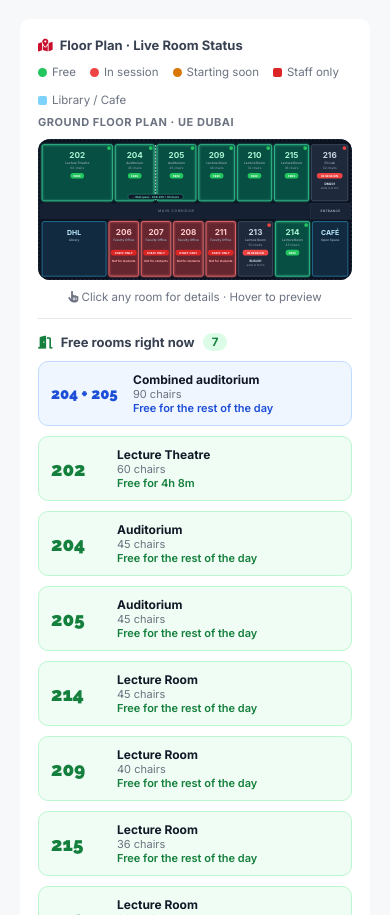
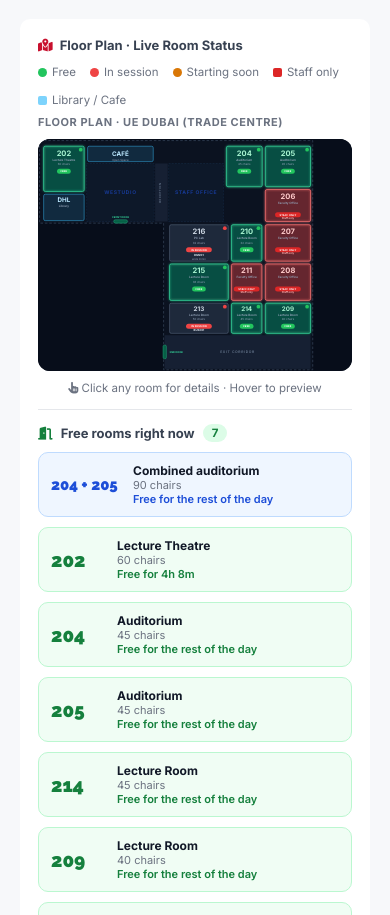
Before and after one commit to astrax-gif/Ue-portal, a website: page index.html in a window 390 px wide. Shown: the part 816-1731 px from the top of the page. Drawn offline with Linux system fonts and the light colour scheme.

Commit message:
feat: redesign floor plan to match actual UE Dubai layout + fix 204/205 wall logic
- Replace rectangular layout with irregular L-shaped building polygon
  matching the bird's-eye sketch of UE Dubai Trade Centre campus
- Left block: 202, Café, DHL Library, WEStudio open area, Reception strip,
  Staff Office; Front Door marker at bottom
- Right column: 204/205 auditoriums at top, faculty offices 206-209 going
  down the right side
- Lower block: PC Lab 216, rooms 210/211/213/214/215 in a 3-row grid,
  Exit Corridor with 2nd Door marker
- Room text scales responsively by room height (tiny / compact tiers)
  so labels never overflow smaller cells
- Movable wall between 204 and 205 now only appears when BOTH rooms have
  an active event/class running simultaneously (not when rooms are free)

```diff
--- a/data.js
+++ b/data.js
@@ -107,31 +107,41 @@ function nextId() { return _nextId++; }
 // ─── Floor plan layout data ───────────────────────────
 const FLOOR_LAYOUTS = {
   1: {
-    w:1000, h:450,
-    label:'Ground Floor Plan · UE Dubai',
-    struct:[
-      ['outer',    0,   0, 1000, 450, null],
-      ['corridor', 5, 205,  990,  50, 'Main Corridor'],
-      ['util',   868, 205,  127,  50, 'Entrance'],
+    w: 1000, h: 740,
+    label: 'Floor Plan · UE Dubai (Trade Centre)',
+    // Irregular L-shaped building: left block is shorter, right corridor extends further down
+    polyOuter: '5,5 875,5 875,735 400,735 400,268 5,268 5,5',
+    struct: [
+      // Large open/non-room zones
+      ['studio',      155,  78, 215, 185, 'WEStudio'],
+      ['studio',      416,  78, 175, 185, 'Staff Office'],
+      ['corridor-v',  373,  78,  40, 185, 'Reception'],
+      // Lower exit corridor (between lower rooms and 2nd door)
+      ['corridor',    403, 625, 465, 107, 'Exit Corridor'],
+      // Entry / exit doors on the building outline
+      ['door',        263, 262, 'h',   0, 'Front Door'],
+      ['door',        403, 678, 'v',   0, '2nd Door'],
     ],
-    rooms:[
-      // top row
-      ['202',  10,  15, 230, 185],
-      ['204', 243,  15, 130, 185],
-      ['205', 376,  15, 130, 185],
-      ['209', 509,  15, 120, 185],
-      ['210', 632,  15, 115, 185],
-      ['215', 750,  15, 115, 185],
-      ['216', 868,  15, 122, 185],
-      // bottom row
-      ['DHL', 10,  260, 210, 180],
-      ['206', 223, 260, 100, 180],
-      ['207', 326, 260, 100, 180],
-      ['208', 429, 260, 100, 180],
-      ['211', 532, 260, 100, 180],
-      ['213', 635, 260, 115, 180],
-      ['214', 753, 260, 115, 180],
-      ['CAFE',871, 260, 119, 180],
+    rooms: [
+      // ── Left block (y: 20–265) ──────────────────────
+      ['202',  15,  20, 135, 150],   // Lecture Theatre
+      ['CAFE', 155, 20, 215,  55],   // Café / open space
+      ['DHL',  15, 173, 135,  90],   // Library
+      // ── Top-right auditoriums ────────────────────────
+      ['204',  597,  20, 120, 135],
+      ['205',  721,  20, 150, 135],
+      // ── Right faculty-office column (top → bottom) ──
+      ['206',  721, 158, 150, 108],  // just below 205, still in upper block
+      ['207',  721, 270, 150, 122],  // lower block row 1
+      ['208',  721, 395, 150, 122],  // lower block row 2
+      ['209',  721, 520, 150, 102],  // lower block row 3
+      // ── Lower left-centre area ───────────────────────
+      ['216',  416, 270, 193, 122],  // PC Lab  (row 1 left)
+      ['210',  613, 270, 103, 122],  //         (row 1 right)
+      ['215',  416, 395, 193, 122],  //         (row 2 left)
+      ['211',  613, 395, 103, 122],  // Faculty (row 2 right)
+      ['213',  416, 520, 193, 102],  //         (row 3 left)
+      ['214',  613, 520, 103, 102],  //         (row 3 right)
     ],
   },
 };
--- a/index.html
+++ b/index.html
@@ -309,14 +309,39 @@ function renderFP(){
     <pattern id="maint" patternUnits="userSpaceOnUse" width="8" height="8" patternTransform="rotate(45)"><rect width="4" height="8" fill="#1E293B"/><rect x="4" width="4" height="8" fill="#273449"/></pattern>
   </defs>`;
 
+  // Full-canvas dark background + irregular building polygon
+  svg+=`<rect x="0" y="0" width="${plan.w}" height="${plan.h}" fill="#070D1A"/>`;
+  if(plan.polyOuter){
+    svg+=`<polygon points="${plan.polyOuter}" fill="#0B1220" stroke="#334155" stroke-width="2.5" stroke-dasharray="8 6"/>`;
+  }
+
   plan.struct.forEach(([type,x,y,w,h,label])=>{
-    if(type==='outer') svg+=`<rect x="${x+2}" y="${y+2}" width="${w-4}" height="${h-4}" rx="6" fill="#0B1220" stroke="#334155" stroke-width="2" stroke-dasharray="7 6"/>`;
-    else if(type==='corridor'){
+    if(type==='outer'){
+      if(!plan.polyOuter) svg+=`<rect x="${x+2}" y="${y+2}" width="${w-4}" height="${h-4}" rx="6" fill="#0B1220" stroke="#334155" stroke-width="2" stroke-dasharray="7 6"/>`;
+    } else if(type==='corridor'){
       svg+=`<rect x="${x}" y="${y}" width="${w}" height="${h}" fill="#162033"/>`;
-      if(label) svg+=`<text x="${x+w/2-60}" y="${y+h/2+4}" text-anchor="middle" font-size="11" font-weight="600" fill="#64748B" ${F} letter-spacing="2">${label.toUpperCase()}</text>`;
+      if(label) svg+=`<text x="${x+w/2}" y="${y+h/2+4}" text-anchor="middle" font-size="11" font-weight="600" fill="#64748B" ${F} letter-spacing="2">${label.toUpperCase()}</text>`;
+    } else if(type==='corridor-v'){
+      // Vertical strip — rotated label
+      svg+=`<rect x="${x}" y="${y}" width="${w}" height="${h}" fill="#162033"/>`;
+      if(label) svg+=`<text x="${x+w/2}" y="${y+h/2}" text-anchor="middle" font-size="9" font-weight="600" fill="#64748B" ${F} letter-spacing="1.5" transform="rotate(-90,${x+w/2},${y+h/2})">${label.toUpperCase()}</text>`;
+    } else if(type==='studio'){
+      // Large open area (WEStudio, Staff Office)
+      svg+=`<rect x="${x}" y="${y}" width="${w}" height="${h}" fill="#0D1829" stroke="#1E3A5F" stroke-width="1" stroke-dasharray="6 4"/>`;
+      if(label) svg+=`<text x="${x+w/2}" y="${y+h/2+6}" text-anchor="middle" font-size="${w>150?16:12}" font-weight="800" fill="#1D4ED8" ${F} opacity="0.6" letter-spacing="2">${label.toUpperCase()}</text>`;
     } else if(type==='util'){
       svg+=`<rect x="${x}" y="${y}" width="${w}" height="${h}" fill="url(#hatch)" stroke="#334155"/>`;
       if(label) svg+=`<text x="${x+w/2}" y="${y+h/2+4}" text-anchor="middle" font-size="10" font-weight="700" fill="#94A3B8" ${F} letter-spacing="1">${label.toUpperCase()}</text>`;
+    } else if(type==='door'){
+      // Door indicator on the building outline (w='h' for horizontal wall, 'v' for vertical)
+      const isV=w==='v';
+      if(isV){
+        svg+=`<rect x="${x-5}" y="${y-22}" width="11" height="44" rx="5" fill="#065F46" stroke="#34D399" stroke-width="1"/>`;
+        if(label) svg+=`<text x="${x+16}" y="${y+4}" text-anchor="start" font-size="8" font-weight="700" fill="#34D399" ${F}>${label.toUpperCase()}</text>`;
+      } else {
+        svg+=`<rect x="${x-22}" y="${y-5}" width="44" height="11" rx="5" fill="#065F46" stroke="#34D399" stroke-width="1"/>`;
+        if(label) svg+=`<text x="${x}" y="${y-9}" text-anchor="middle" font-size="8" font-weight="700" fill="#34D399" ${F}>${label.toUpperCase()}</text>`;
+      }
     }
   });
 
@@ -332,35 +357,58 @@ function renderFP(){
     const isNum=/^\d+$/.test(id);
     const big=isNum?id:(id==='DHL'?'DHL':'CAFÉ');
     const sub=isNum?room.type:(id==='DHL'?'Library':'Open Space');
-    svg+=`<text x="${midX}" y="${ry+44}" text-anchor="middle" font-size="${isNum?26:22}" font-weight="800" fill="${tc[st.status]||'#E2E8F0'}" ${F}>${big}</text>`;
-    svg+=`<text x="${midX}" y="${ry+62}" text-anchor="middle" font-size="10" font-weight="600" fill="#94A3B8" ${F}>${sub}</text>`;
-    if(room.capacity>0) svg+=`<text x="${midX}" y="${ry+77}" text-anchor="middle" font-size="10" fill="#94A3B8" ${F}>${room.capacity} chairs</text>`;
+    // Helper: true if text at offset dy fits inside the room rect
+    const fits=dy=>ry+dy < y+h-4;
 
-    const pills={occ:['IN SESSION','#EF4444'],free:['FREE','#22C55E'],empty:['FREE','#22C55E'],soon:['STARTING SOON','#D97706'],staff:['STAFF ONLY','#DC2626']};
-    const pl=pills[st.status];
-    if(pl){
-      const lw=pl[0].length*6.4+18;
-      svg+=`<rect x="${midX-lw/2}" y="${ry+90}" width="${lw}" height="18" rx="9" fill="${pl[1]}" ${F}/>`;
-      svg+=`<text x="${midX}" y="${ry+102.5}" text-anchor="middle" font-size="8.5" font-weight="800" fill="#fff" letter-spacing="0.6" ${F}>${pl[0]}</text>`;
-    }
-    if(st.status==='staff') svg+=`<text x="${midX}" y="${ry+128}" text-anchor="middle" font-size="9.5" font-weight="700" fill="#FCA5A5" ${F}>Not for students</text>`;
-    if(st.status==='maintenance') svg+=`<text x="${midX}" y="${ry+98}" text-anchor="middle" font-size="9.5" font-weight="700" fill="#94A3B8" ${F}>MAINTENANCE</text>`;
-    if((st.status==='occ'||st.status==='soon')&&st.entry){
-      svg+=`<text x="${midX}" y="${ry+128}" text-anchor="middle" font-size="10" font-weight="700" fill="#E2E8F0" ${F}>${st.entry.code}</text>`;
-      const line=st.status==='occ'?`ends in ${fmtDur(t2m(st.entry.end)-min)}`:`starts in ${fmtDur(t2m(st.entry.start)-min)}`;
-      svg+=`<text x="${midX}" y="${ry+142}" text-anchor="middle" font-size="9" fill="#94A3B8" ${F}>${line}</text>`;
+    if(rh<70){
+      // Tiny rooms (CAFE): just ID centred
+      svg+=`<text x="${midX}" y="${ry+rh/2+7}" text-anchor="middle" font-size="${rw>80?20:16}" font-weight="800" fill="${tc[st.status]||'#E2E8F0'}" ${F}>${big}</text>`;
+      if(fits(rh/2+21)) svg+=`<text x="${midX}" y="${ry+rh/2+21}" text-anchor="middle" font-size="9" fill="#94A3B8" ${F}>${sub}</text>`;
+    } else {
+      // All other rooms: scale text to room height
+      const bigFz=rh<100?20:24;
+      const idOff=rh<100?26:30;
+      svg+=`<text x="${midX}" y="${ry+idOff}" text-anchor="middle" font-size="${bigFz}" font-weight="800" fill="${tc[st.status]||'#E2E8F0'}" ${F}>${big}</text>`;
+      const typeOff=rh<100?42:46;
+      if(fits(typeOff)) svg+=`<text x="${midX}" y="${ry+typeOff}" text-anchor="middle" font-size="9.5" font-weight="600" fill="#94A3B8" ${F}>${sub}</text>`;
+      const capOff=rh<100?55:60;
+      if(room.capacity>0&&fits(capOff)) svg+=`<text x="${midX}" y="${ry+capOff}" text-anchor="middle" font-size="9" fill="#94A3B8" ${F}>${room.capacity} chairs</text>`;
+
+      if(rh>=86){
+        const pills={occ:['IN SESSION','#EF4444'],free:['FREE','#22C55E'],empty:['FREE','#22C55E'],soon:['SOON','#D97706'],staff:['STAFF ONLY','#DC2626']};
+        const pl=pills[st.status];
+        const pillOff=rh<100?65:72;
+        if(pl&&fits(pillOff+16)){
+          const lw=Math.min(pl[0].length*6.4+18,rw-8);
+          svg+=`<rect x="${midX-lw/2}" y="${ry+pillOff}" width="${lw}" height="16" rx="8" fill="${pl[1]}" ${F}/>`;
+          svg+=`<text x="${midX}" y="${ry+pillOff+11}" text-anchor="middle" font-size="8" font-weight="800" fill="#fff" letter-spacing="0.5" ${F}>${pl[0]}</text>`;
+        }
+        if(st.status==='staff'&&fits(pillOff+22)) svg+=`<text x="${midX}" y="${ry+pillOff+22}" text-anchor="middle" font-size="8.5" font-weight="700" fill="#FCA5A5" ${F}>Staff only</text>`;
+        if(st.status==='maintenance'&&fits(pillOff+22)) svg+=`<text x="${midX}" y="${ry+pillOff+22}" text-anchor="middle" font-size="8.5" font-weight="700" fill="#94A3B8" ${F}>MAINT.</text>`;
+      }
+      if((st.status==='occ'||st.status==='soon')&&st.entry){
+        const codeOff=rh<100?90:100;
+        if(fits(codeOff)) svg+=`<text x="${midX}" y="${ry+codeOff}" text-anchor="middle" font-size="9" font-weight="700" fill="#E2E8F0" ${F}>${st.entry.code}</text>`;
+        const timeOff=codeOff+13;
+        if(fits(timeOff)){
+          const line=st.status==='occ'?`ends ${fmtDur(t2m(st.entry.end)-min)}`:`in ${fmtDur(t2m(st.entry.start)-min)}`;
+          svg+=`<text x="${midX}" y="${ry+timeOff}" text-anchor="middle" font-size="8.5" fill="#94A3B8" ${F}>${line}</text>`;
+        }
+      }
     }
   });
 
-  // movable walls (rooms that can be opened into one)
+  // Movable wall 204+205: only shown when BOTH rooms are actively in use at the same time
   MERGE_GROUPS.forEach(([a,b])=>{
     const ra=plan.rooms.find(r=>r[0]===a), rb=plan.rooms.find(r=>r[0]===b); if(!ra||!rb)return;
+    const stA=roomStatus(a,today,min).status, stB=roomStatus(b,today,min).status;
+    const inUse=s=>['occ','soon'].includes(s);
+    if(!inUse(stA)||!inUse(stB)) return; // wall indicator hidden unless both have an event
     const mx=(ra[1]+ra[3]+rb[1])/2, y1=ra[2]+4, y2=ra[2]+ra[4]-4;
-    svg+=`<line x1="${mx}" y1="${y1}" x2="${mx}" y2="${y2}" stroke="#E2E8F0" stroke-width="2.5" stroke-dasharray="6 4" ${F}/>`;
     const total=(getRoom(a)?.capacity||0)+(getRoom(b)?.capacity||0);
-    const both=['free','empty'].includes(roomStatus(a,today,min).status)&&['free','empty'].includes(roomStatus(b,today,min).status);
-    svg+=`<rect x="${mx-88}" y="${y2-20}" width="176" height="16" rx="8" fill="#0F172A" stroke="${both?'#34D399':'#64748B'}" ${F}/>`;
-    svg+=`<text x="${mx}" y="${y2-8.5}" text-anchor="middle" font-size="8.5" font-weight="700" fill="${both?'#6EE7B7':'#CBD5E1'}" ${F}>↔ Wall opens · ${a}+${b} = ${total} chairs</text>`;
+    svg+=`<line x1="${mx}" y1="${y1}" x2="${mx}" y2="${y2}" stroke="#A78BFA" stroke-width="2.5" stroke-dasharray="6 4" ${F}/>`;
+    svg+=`<rect x="${mx-110}" y="${y2-20}" width="220" height="16" rx="8" fill="#0F172A" stroke="#A78BFA" ${F}/>`;
+    svg+=`<text x="${mx}" y="${y2-8.5}" text-anchor="middle" font-size="8.5" font-weight="700" fill="#C4B5FD" ${F}>↔ WALL OPEN · ${a}+${b} = ${total} chairs combined</text>`;
   });
 
   fpSvg.setAttribute('viewBox',`0 0 ${plan.w} ${plan.h}`);
```
